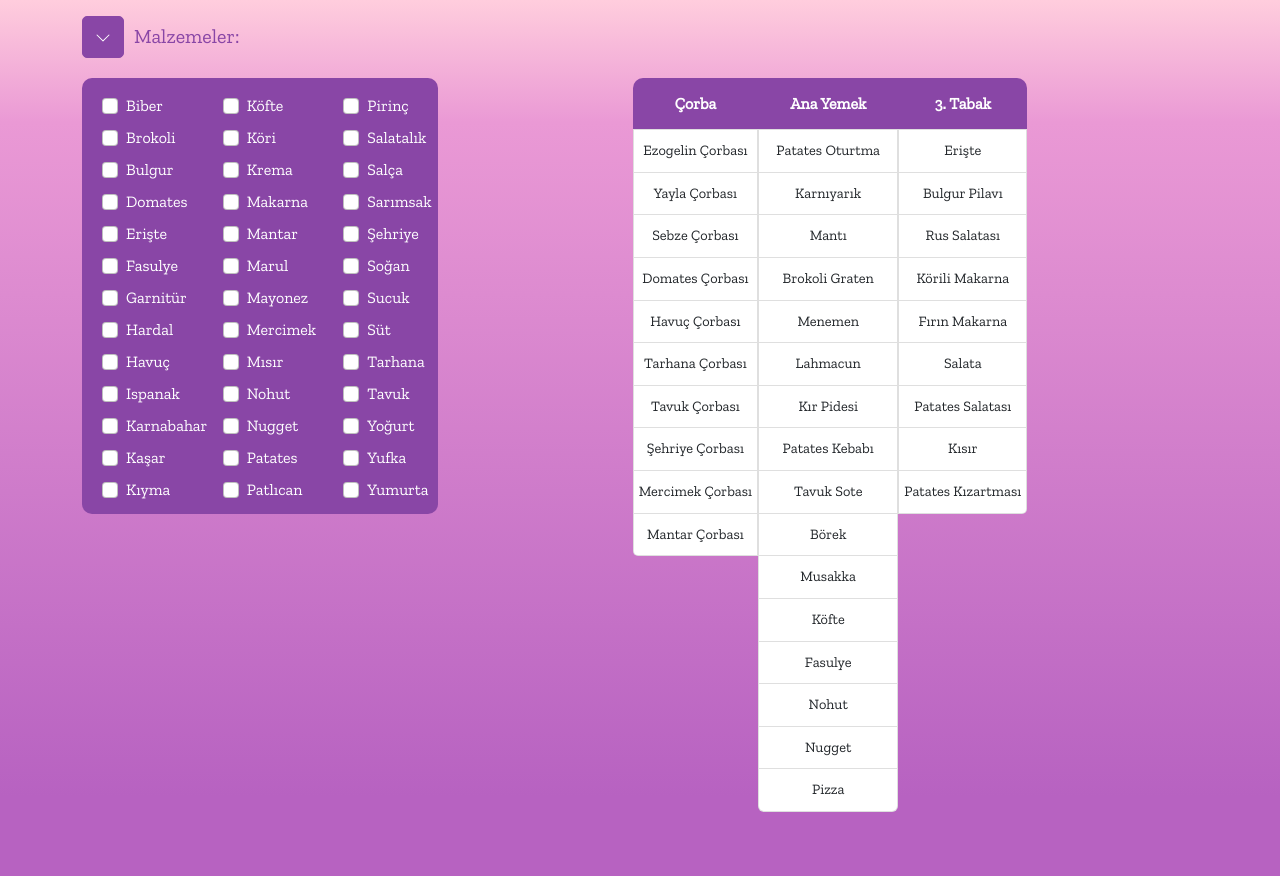
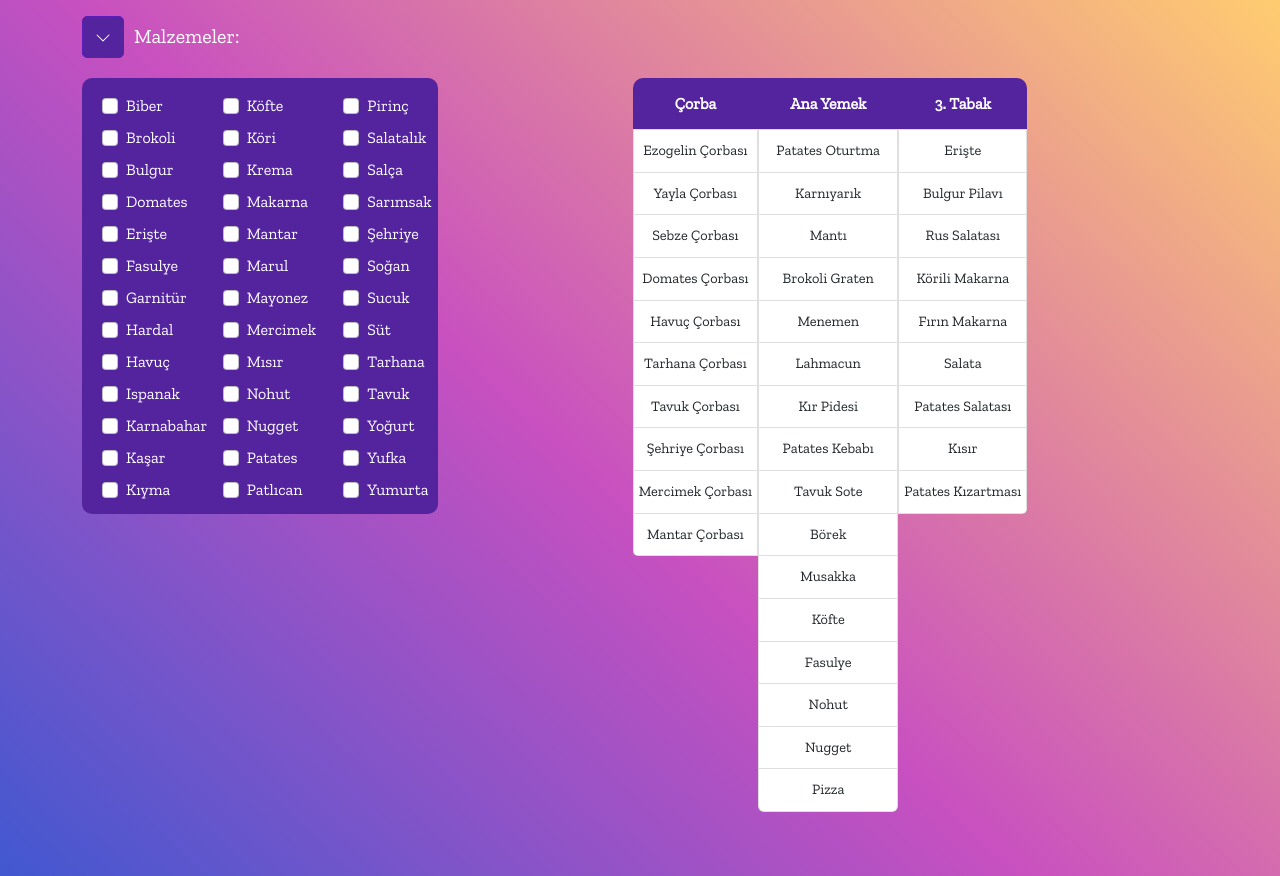
Before and after one commit to frknsprnl/MenuFilter, a plain HTML site: page index.html in a window 1280 px wide. Drawn offline with nearby package versions, Linux system fonts and the light colour scheme.

Commit message:
color fix

```diff
--- a/style.css
+++ b/style.css
@@ -1,7 +1,7 @@
 :root {
     --purple: #827397;
-    --navy-blue: #B762C1;
-    --dark-blue: #8946A6;
+    --navy-blue: #5b1db7;
+    --dark-blue: #54239e;
 }
 
 * {
@@ -11,8 +11,8 @@
 }
 
 body {
-    background: rgb(183,98,193);
-    background: linear-gradient(0deg, rgba(183,98,193,1) 9%, rgba(234,153,213,1) 86%, rgba(255,205,221,1) 100%);
+    background-color: #4158D0;
+    background-image: linear-gradient(43deg, #4158D0 0%, #C850C0 46%, #FFCC70 100%);
     font-family: "Zilla Slab", serif;
     padding-bottom: 1rem;
 }
@@ -21,7 +21,7 @@ body {
     background-color: var(--dark-blue);
     padding: 8px 12px;
     border-radius: 5px;
-    border: 1px solid var(--dark-blue);
+    border: 1px solid var(--navy-blue);
 }
 
 .btn-collapse:hover{
@@ -104,5 +104,5 @@ body {
 
 .ingredients_header {
     margin: 0px 0px 10px 10px;
-    color: var(--dark-blue);
+    color: white;
 }
```
